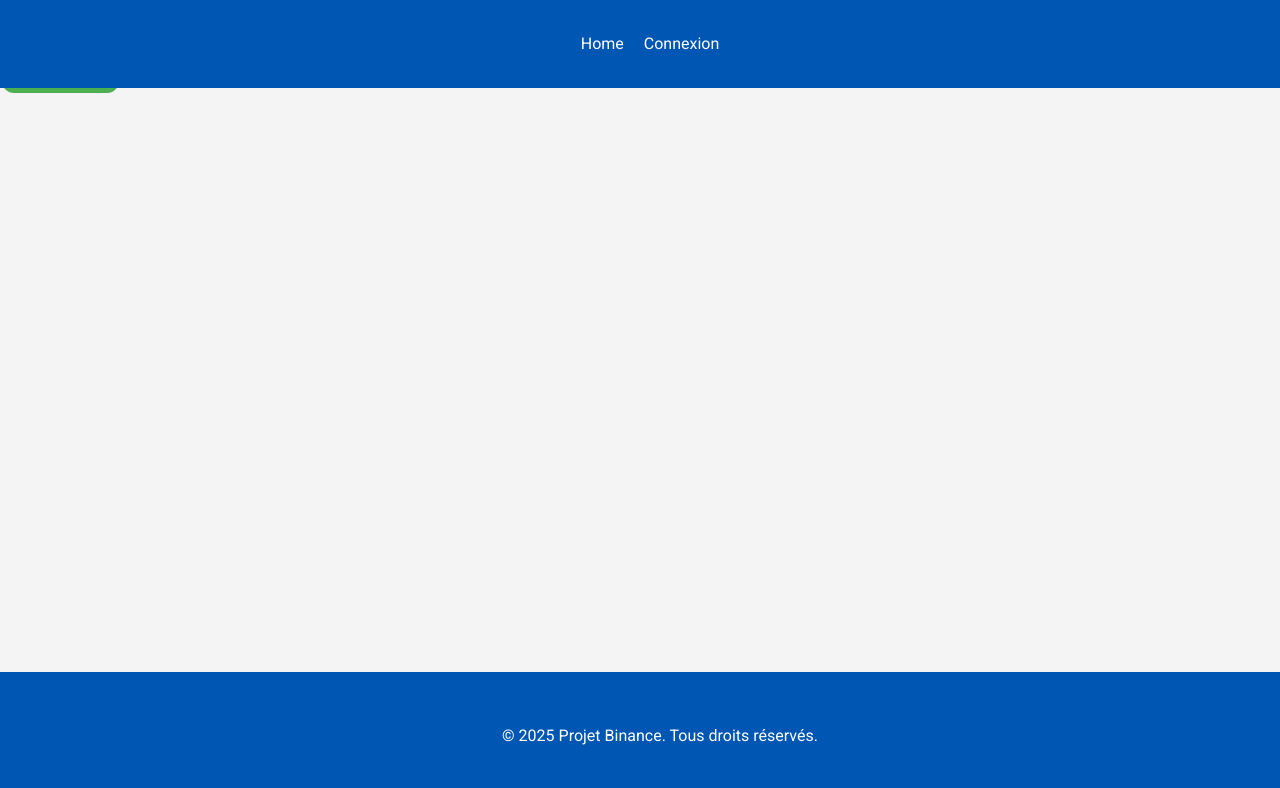
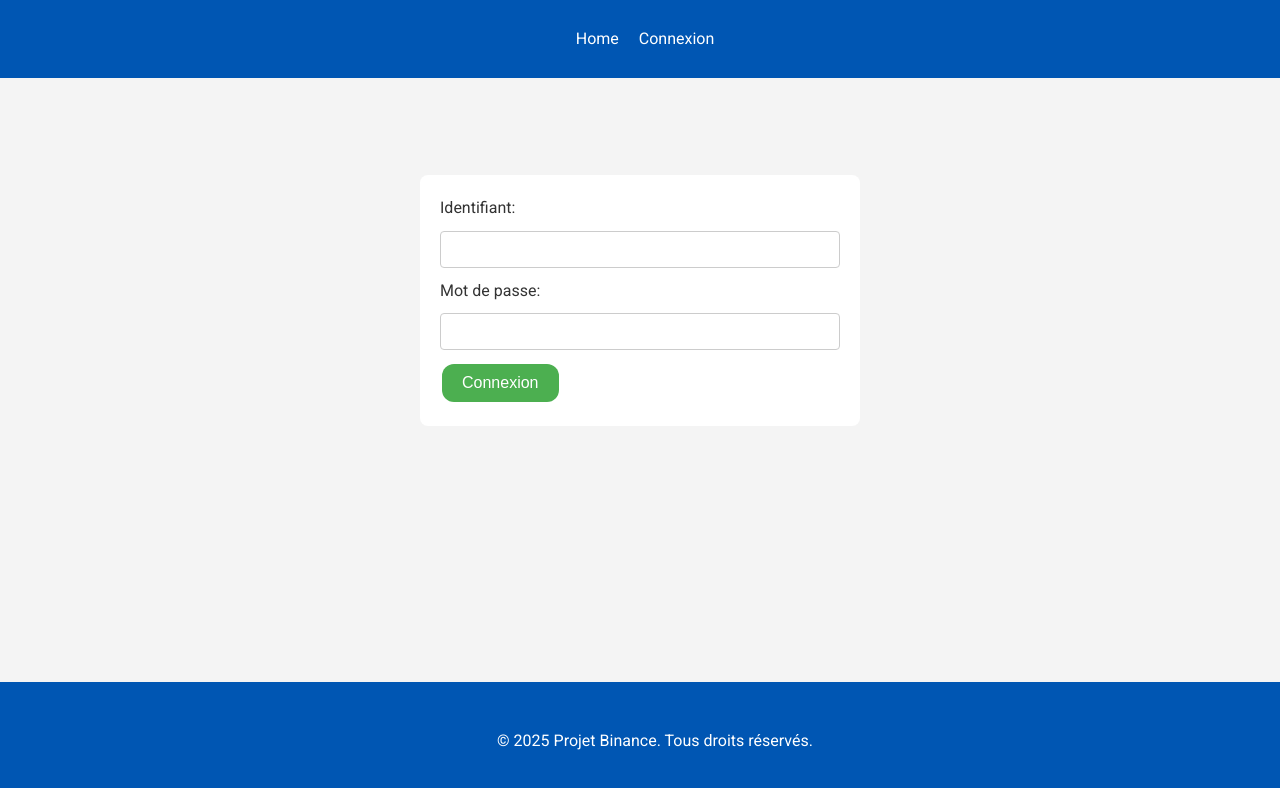
Before and after one commit to Lioxys/Binance, a React (Create React App) app: page /login in a window 1280 px wide. Shown: the top 788 px of the page. Built offline with nearby package versions, Linux system fonts and the light colour scheme.

Commit message:
ajustement routes/page connexion

```diff
--- a/src/components/App.js
+++ b/src/components/App.js
@@ -1,9 +1,9 @@
 import React, { useState, useEffect } from 'react';
-import { BrowserRouter as Router, Routes, Route } from 'react-router-dom';
+import { BrowserRouter as Router, Routes, Route, Navigate } from 'react-router-dom';
 import '../styles/App.css'
-import Header from './Header';  // Importation depuis le même dossier
+import Header from './Header';
 import Footer from './Footer';
-import Home from './Home';  // Importation de Home.js
+import Home from './Home';
 import LoginForm from './Login';
 
 function App() {
@@ -25,16 +25,10 @@ function App() {
         <Router>
             <Header user={user} onLogout={handleLogout} />
             <div>
-                {user ? (
-                    <Routes>
-                        <Route path="/" element={<Home />} />
-                    </Routes>
-                ) : (
-                    <Routes>
-                        <Route path="/login" element={<LoginForm setUser={setUser} />} />
-                        <Route path="/" element={<Home />} />
-                    </Routes>
-                )}
+                <Routes>
+                    <Route path="/login" element={user ? <Navigate to="/" /> : <LoginForm setUser={setUser} />} />
+                    <Route path="/" element={<Home user={user} />} />
+                </Routes>
             </div>
             <Footer />
         </Router>
--- a/src/components/Home.js
+++ b/src/components/Home.js
@@ -4,7 +4,7 @@ import { Link } from 'react-router-dom';
 
 function Home() {
   return (
-    <div>
+    <div className='container'>
       <h1>Accueil de la Plateforme de Trading Crypto</h1>
       <p>Bienvenue sur votre plateforme de trading crypto similaire à Binance. Ici, vous pouvez trader des cryptos, voir des statistiques en temps réel, et participer à des discussions communautaires.</p>
 
--- a/src/components/Login.js
+++ b/src/components/Login.js
@@ -14,6 +14,7 @@ function LoginForm({ setUser }) {
     };
 
     return (
+        <div className='loginform'>
         <form onSubmit={handleSubmit}>
             <div>
                 <label>Identifiant:</label>
@@ -35,6 +36,7 @@ function LoginForm({ setUser }) {
             </div>
             <button type="submit">Connexion</button>
         </form>
+        </div>
     );
 }
 
--- a/src/styles/App.css
+++ b/src/styles/App.css
@@ -10,7 +10,7 @@ body {
 header, footer {
   background-color: #0056b3;
   color: white;
-  padding: 15px 20px;
+  padding: 10px 15px;
   text-align: center;
 }
 
@@ -72,6 +72,30 @@ h1,p {
   padding: 20px;
 }
 
+.container {
+  max-width: 1200px;
+  margin: 100px auto;
+  padding: 20px;
+}
+
+.loginform {
+  max-width: 400px;
+  min-height: 125px;
+  margin: 175px auto;
+  padding: 20px;
+  background: white;
+  border-radius: 8px;
+}
+
+.loginform input[type="text"], .loginform input[type="password"] {
+  width: 100%;
+  padding: 10px;
+  margin: 10px 0;
+  border: 1px solid #ccc;
+  border-radius: 4px;
+  box-sizing: border-box;
+}
+
 @media (max-width: 768px) {
   nav ul li {
     display: block;
```
